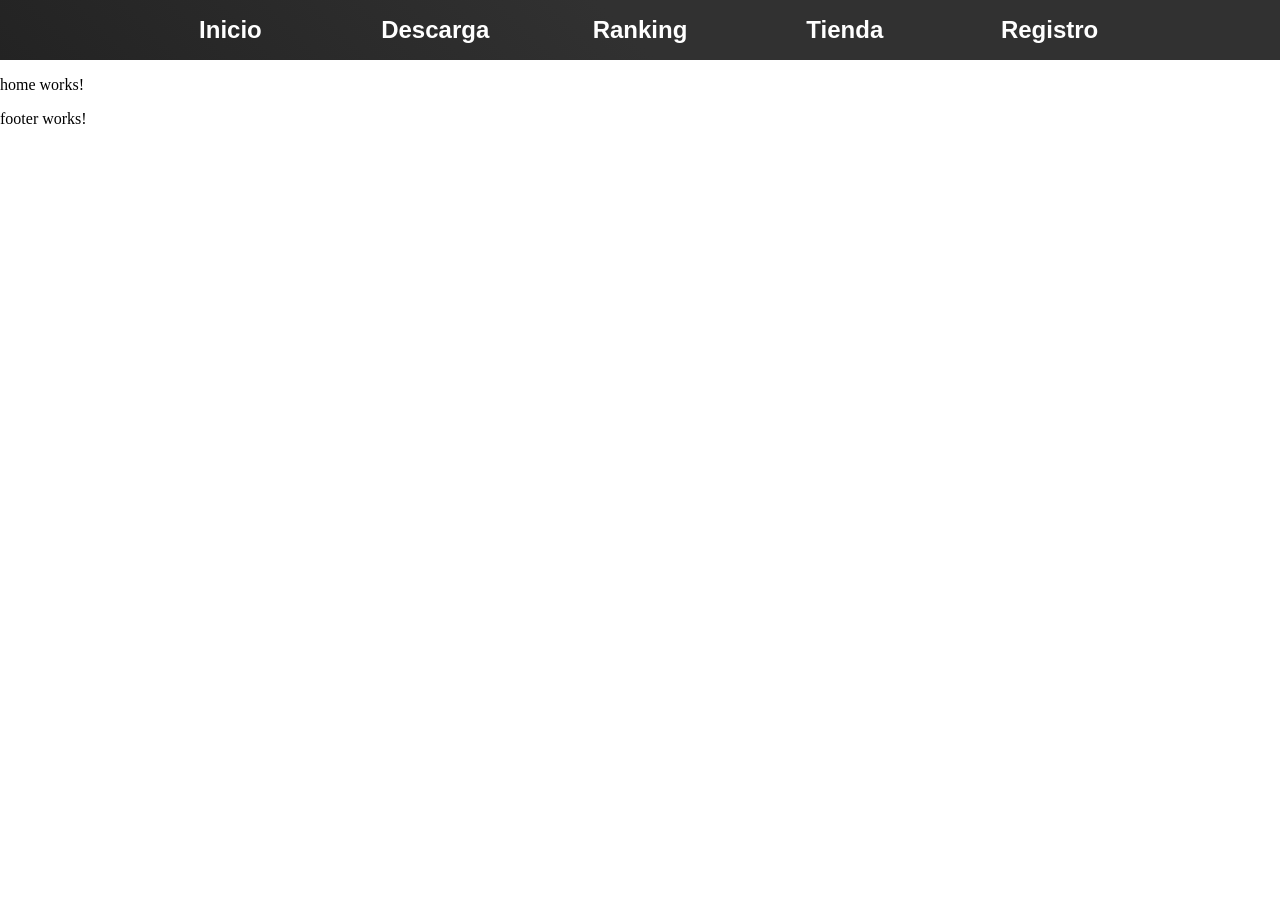
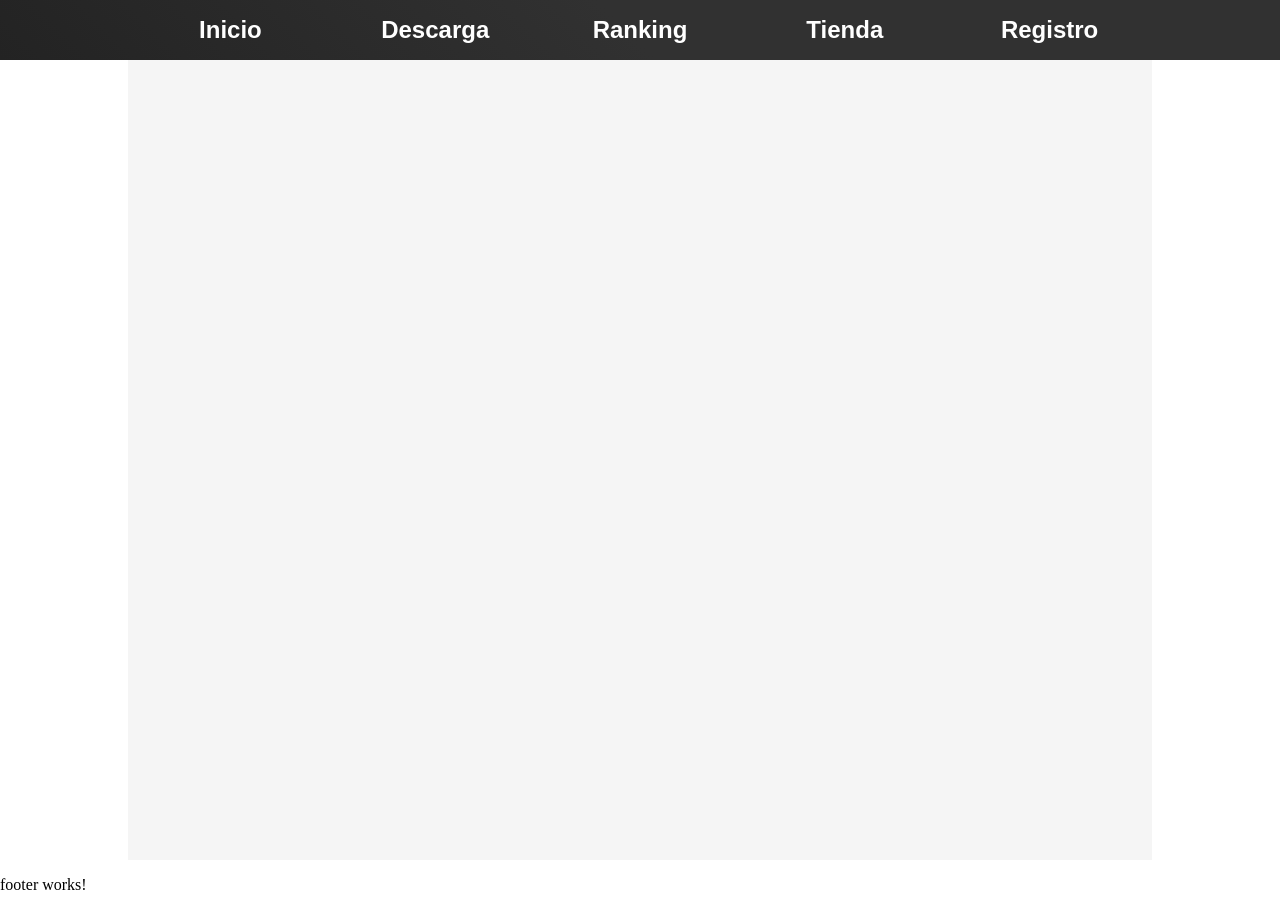
Before and after one commit to MatiasSelvaggio/MuOnlineFrontend, an Angular app: page / in a window 1280 px wide. Before the commit the page ends 800 px from the top, so only its background shows below. Built offline with nearby package versions, Linux system fonts and the light colour scheme.

Commit message:
Contenedor del home

```diff
--- a/src/app/home/home.component.css
+++ b/src/app/home/home.component.css
@@ -0,0 +1,11 @@
+.home{
+    width: 100%;
+    height: 100vh;
+    display: flex;
+    justify-content: center;
+}
+
+.container{
+    width: 1024px;
+    background-color: whitesmoke;
+}
--- a/src/app/home/home.component.html
+++ b/src/app/home/home.component.html
@@ -1 +1,5 @@
-<p>home works!</p>
+<section class="home">
+    <div class="container">
+
+    </div>
+</section>
```
